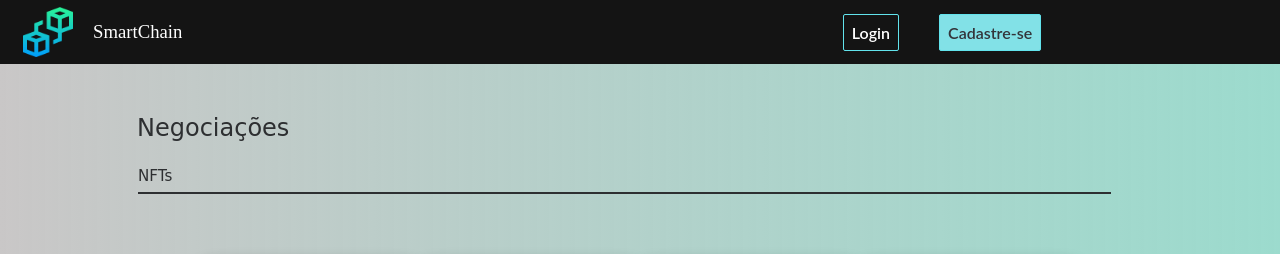
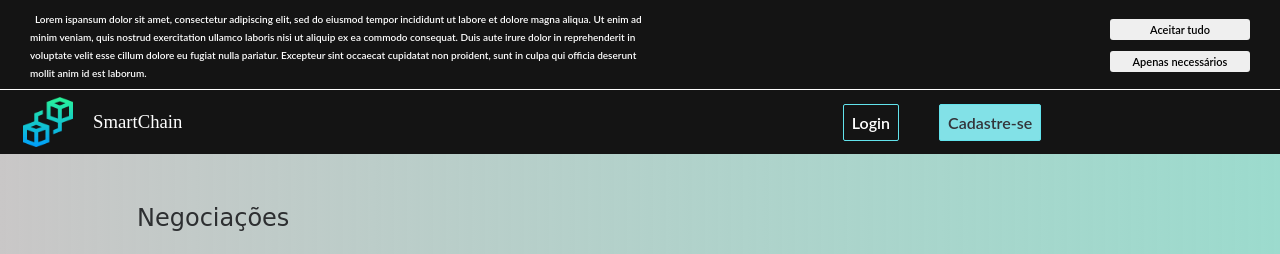
Before and after one commit to CauaVPH/NftMarcket.github.io, a plain HTML site: page index.html in a window 1280 px wide. Shown: the top 254 px of the page. Drawn offline with Linux system fonts and the light colour scheme; a web font is replaced by a local one.

Commit message:
adicionando pop no topo da tela

```diff
--- a/index.html
+++ b/index.html
@@ -14,6 +14,24 @@
 <body>
 
     <!-- HEADER -->
+
+    <article class="pop">
+        <div class="text">
+            <span>
+                Lorem ispansum dolor sit amet, consectetur adipiscing elit,
+                sed do eiusmod tempor incididunt ut labore et dolore magna aliqua.
+                Ut enim ad minim veniam,
+                 quis nostrud exercitation ullamco laboris nisi ut aliquip ex ea commodo consequat.
+                 Duis aute irure dolor in reprehenderit in voluptate velit esse cillum dolore eu fugiat nulla
+                 pariatur. Excepteur sint occaecat cupidatat non proident,
+                 sunt in culpa qui officia deserunt mollit anim id est laborum.
+            </span>
+        </div>
+        <div class="btn">
+            <button class="btnAceita">Aceitar tudo</button>
+            <button>Apenas necessários</button>
+        </div>
+    </article>
 
     <header class="header1">
         <div class="div-header1">
--- a/script.js
+++ b/script.js
@@ -17,3 +17,10 @@ menu[0].addEventListener("click", function() {
         }
     }
  })
+
+ const btnAceita = document.querySelector(".btnAceita");
+ const pop = document.querySelector(".pop");
+
+ btnAceita.addEventListener("click", () => {
+    pop.style.display = 'none';
+ })
--- a/style.css
+++ b/style.css
@@ -1,6 +1,48 @@
 :root {
     --cor1: rgb(201, 199, 199);
     --cor2: rgba(93, 196, 174, 0.61);
+}
+
+.pop {
+    width: 100%;
+    height: 90px;
+    top: 0;
+    background-color: #141414;
+    display: flex;
+    align-items: center;
+    border-bottom: 1px solid white;
+}
+
+.pop > .text {
+    width: 49%;
+    margin-left: 30px;
+}
+
+.pop > .text > span {
+    color: white;
+    font-size: 10px;
+}
+
+.btn {
+    width: 140px;
+    height: 62px;
+    position: absolute;
+    right: 30px;
+    display: grid;
+    grid-template-columns: auto;
+    grid-template-rows: 32px 32px 32px;
+}
+
+.btn > button {
+    width: 100%;
+    padding: 4px;
+    align-self: center;
+    font-family: 'Lato', sans-serif;
+    border-radius: 3px;
+    outline: 0;
+    border: none;
+    font-size: 11px;
+    font-weight: 600;
 }
 
 * {
```
